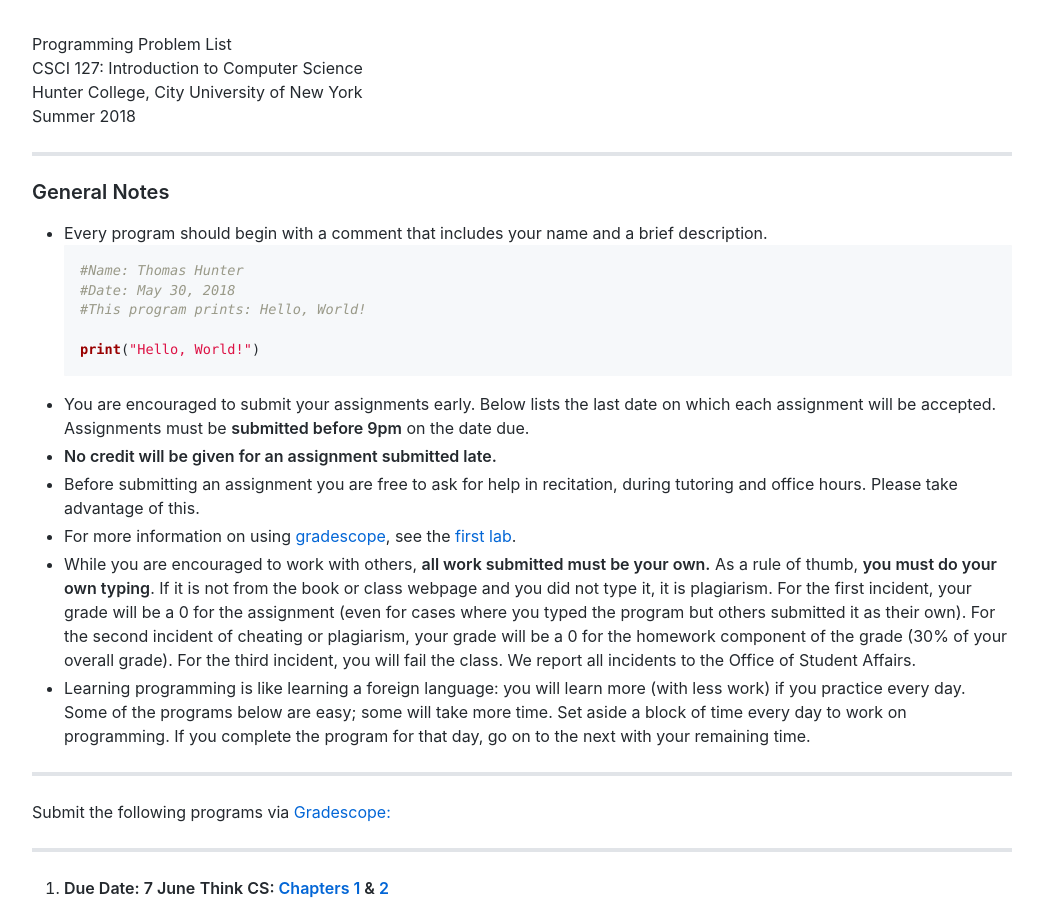
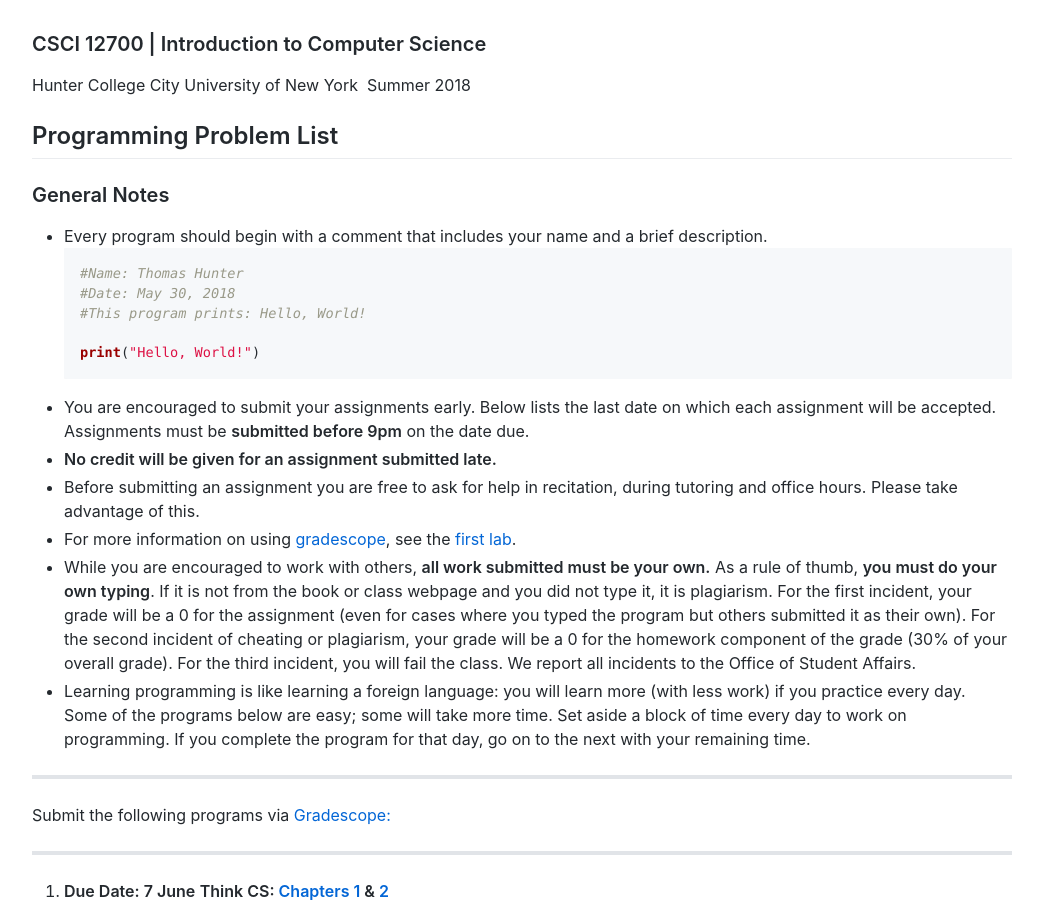
Before and after one commit to maryash/maryash.github.io, a Jekyll site: the page built from s18/assignments.md, in a window 1280 px wide and 900 px high. Shown: the whole window, without its empty margins (118-1161 px from the left). Built offline with Jekyll 4.4.1, drawn with Linux system fonts in a browser that asks for light colours; comment, search, counter and statistics services are not loaded.

Commit message:
Update assignments.md

```diff
--- a/s18/assignments.md
+++ b/s18/assignments.md
@@ -2,12 +2,10 @@
 layout: myDefault
 title: Genady Maryash, Hunter College
 ---
-Programming Problem List
-CSCI 127: Introduction to Computer Science
-Hunter College, City University of New York
-Summer 2018
+### CSCI 12700 | Introduction to Computer Science
+Hunter College City University of New York &nbsp;Summer 2018
 
----------------------------------------------------------------------------------------------------------------------------------------
+## Programming Problem List
 
 ### General Notes
 
```
